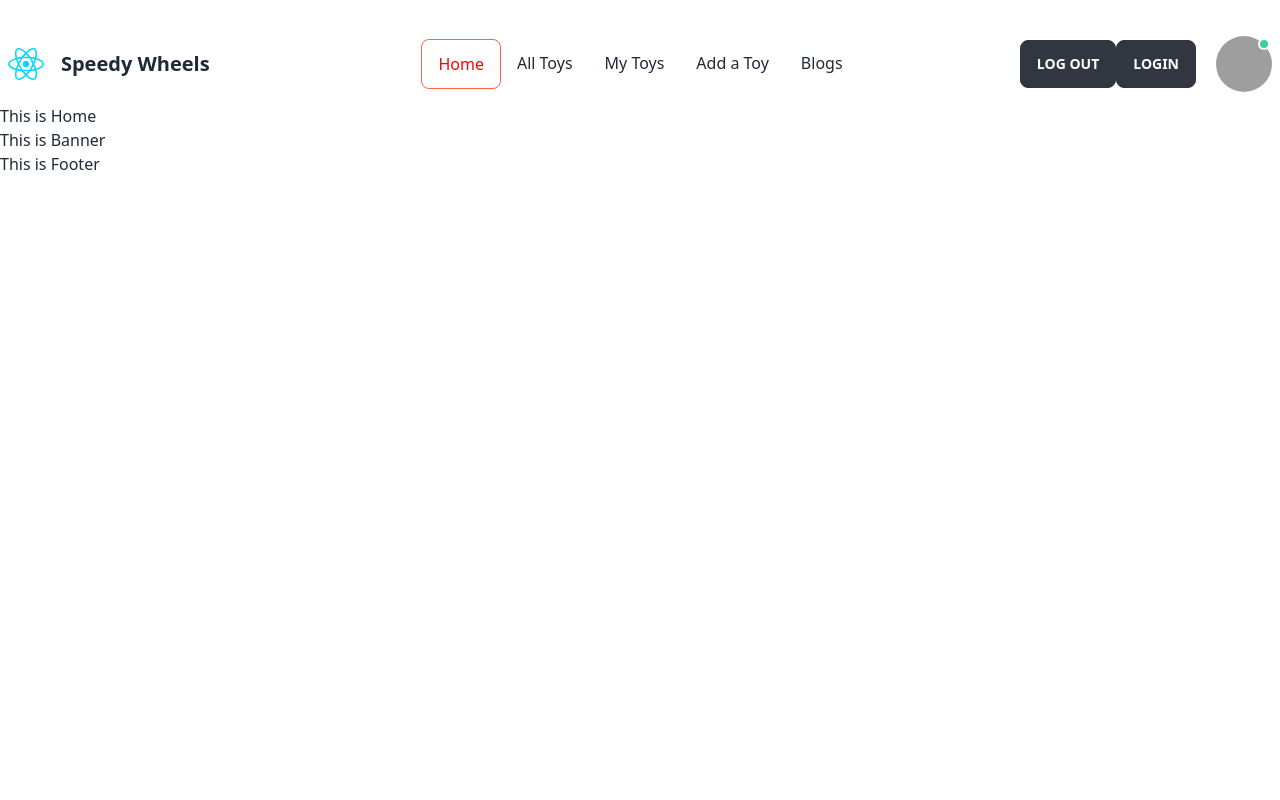
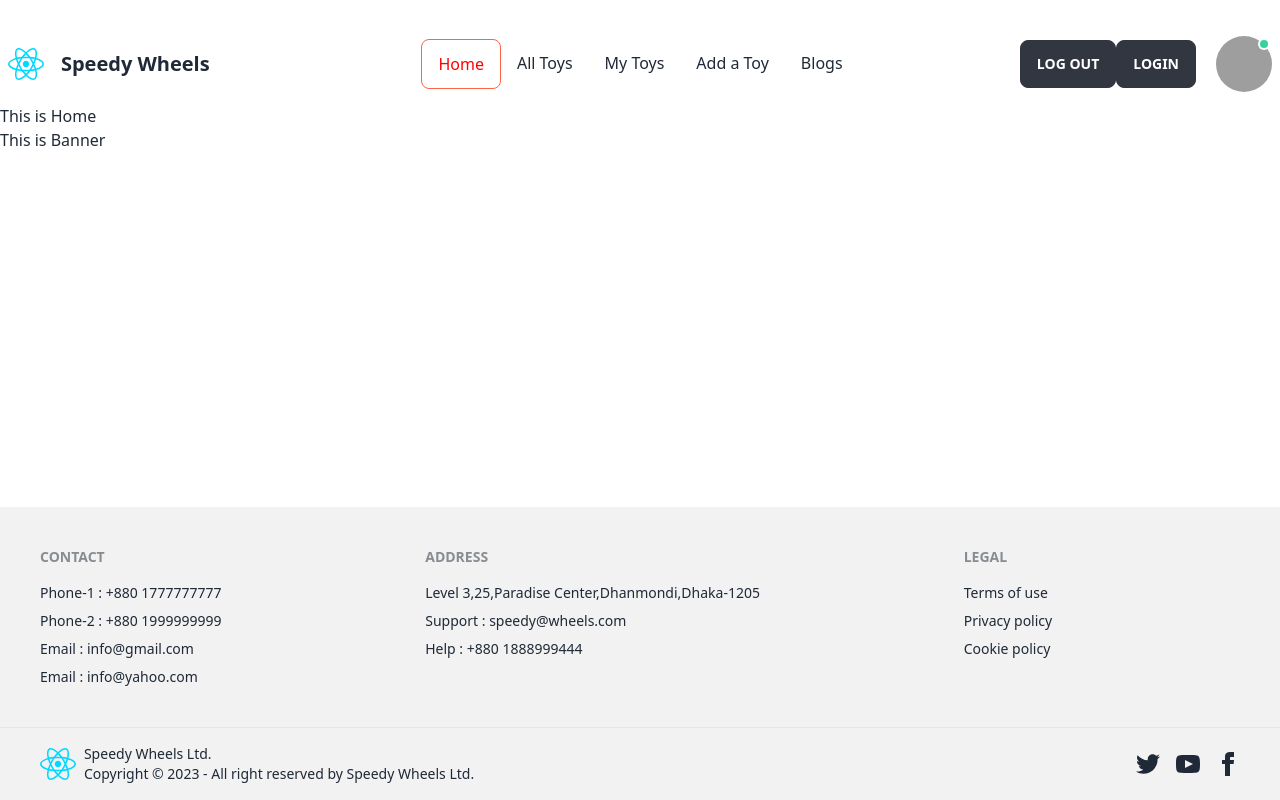
Before and after one commit to Washim-Akram/speedy-wheels-client, a React (Vite) app: page / in a window 1280 px wide. Built offline with nearby package versions, Linux system fonts and the light colour scheme; grey boxes are pictures that could not be loaded.

Commit message:
Added footer section and social media links

```diff
--- a/src/layout/Main.jsx
+++ b/src/layout/Main.jsx
@@ -4,11 +4,15 @@ import NavBar from "../pages/Shared/NavBar/NavBar";
 
 const Main = () => {
   return (
-    <>
+    <div className="flex flex-col min-h-screen">
       <NavBar></NavBar>
-      <Outlet></Outlet>
-      <Footer></Footer>
-    </>
+      <div className="flex-grow">
+        <Outlet></Outlet>
+      </div>
+      <div className="mt-auto">
+        <Footer></Footer>
+      </div>
+    </div>
   );
 };
 
--- a/src/pages/Shared/Footer/Footer.jsx
+++ b/src/pages/Shared/Footer/Footer.jsx
@@ -1,7 +1,100 @@
+import { Link } from "react-router-dom";
+import logo from "../../../assets/react.svg";
+
 const Footer = () => {
   return (
-    <div>
-      <h2>This is Footer</h2>
+    <div className=" bg-base-200 text-base-content">
+      <div className="container mx-auto">
+        <footer className="footer p-10">
+          <div>
+            <span className="footer-title">Contact</span>
+            <p className="link link-hover">Phone-1 : +880 1777777777</p>
+            <p className="link link-hover">Phone-2 : +880 1999999999</p>
+            <p className="link link-hover">Email : info@gmail.com</p>
+            <p className="link link-hover">Email : info@yahoo.com</p>
+          </div>
+          <div>
+            <span className="footer-title">Address</span>
+            <p className="link link-hover">
+              Level 3,25,Paradise Center,Dhanmondi,Dhaka-1205
+            </p>
+            <p className="link link-hover">Support : speedy@wheels.com</p>
+            <p className="link link-hover">Help : +880 1888999444</p>
+          </div>
+          <div>
+            <span className="footer-title">Legal</span>
+            <Link to="/" className="link link-hover">
+              Terms of use
+            </Link>
+            <Link to="/" className="link link-hover">
+              Privacy policy
+            </Link>
+            <Link to="/" className="link link-hover">
+              Cookie policy
+            </Link>
+          </div>
+        </footer>
+        <footer className="footer px-10 py-4 border-t bg-base-200 text-base-content border-base-300">
+          <div className="items-center grid-flow-col">
+            <Link to="/" className="tooltip" data-tip="Speedy Wheels">
+              <img src={logo} alt="Company Logo" />
+            </Link>
+            <p>
+              Speedy Wheels Ltd. <br />
+              Copyright © 2023 - All right reserved by Speedy Wheels Ltd.
+            </p>
+          </div>
+          <div className="md:place-self-center md:justify-self-end">
+            <div className="grid grid-flow-col gap-4">
+              <Link
+                to="https://twitter.com"
+                className="tooltip"
+                data-tip="Twitter"
+              >
+                <svg
+                  xmlns="http://www.w3.org/2000/svg"
+                  width="24"
+                  height="24"
+                  viewBox="0 0 24 24"
+                  className="fill-current"
+                >
+                  <path d="M24 4.557c-.883.392-1.832.656-2.828.775 1.017-.609 1.798-1.574 2.165-2.724-.951.564-2.005.974-3.127 1.195-.897-.957-2.178-1.555-3.594-1.555-3.179 0-5.515 2.966-4.797 6.045-4.091-.205-7.719-2.165-10.148-5.144-1.29 2.213-.669 5.108 1.523 6.574-.806-.026-1.566-.247-2.229-.616-.054 2.281 1.581 4.415 3.949 4.89-.693.188-1.452.232-2.224.084.626 1.956 2.444 3.379 4.6 3.419-2.07 1.623-4.678 2.348-7.29 2.04 2.179 1.397 4.768 2.212 7.548 2.212 9.142 0 14.307-7.721 13.995-14.646.962-.695 1.797-1.562 2.457-2.549z"></path>
+                </svg>
+              </Link>
+              <Link
+                to="https://youtube.com"
+                className="tooltip"
+                data-tip="Youtube"
+              >
+                <svg
+                  xmlns="http://www.w3.org/2000/svg"
+                  width="24"
+                  height="24"
+                  viewBox="0 0 24 24"
+                  className="fill-current"
+                >
+                  <path d="M19.615 3.184c-3.604-.246-11.631-.245-15.23 0-3.897.266-4.356 2.62-4.385 8.816.029 6.185.484 8.549 4.385 8.816 3.6.245 11.626.246 15.23 0 3.897-.266 4.356-2.62 4.385-8.816-.029-6.185-.484-8.549-4.385-8.816zm-10.615 12.816v-8l8 3.993-8 4.007z"></path>
+                </svg>
+              </Link>
+              <Link
+                to="https://facebook.com"
+                className="tooltip"
+                data-tip="Facebook"
+              >
+                <svg
+                  xmlns="http://www.w3.org/2000/svg"
+                  width="24"
+                  height="24"
+                  viewBox="0 0 24 24"
+                  className="fill-current"
+                >
+                  <path d="M9 8h-3v4h3v12h5v-12h3.642l.358-4h-4v-1.667c0-.955.192-1.333 1.115-1.333h2.885v-5h-3.808c-3.596 0-5.192 1.583-5.192 4.615v3.385z"></path>
+                </svg>
+              </Link>
+            </div>
+          </div>
+        </footer>
+      </div>
     </div>
   );
 };
```
